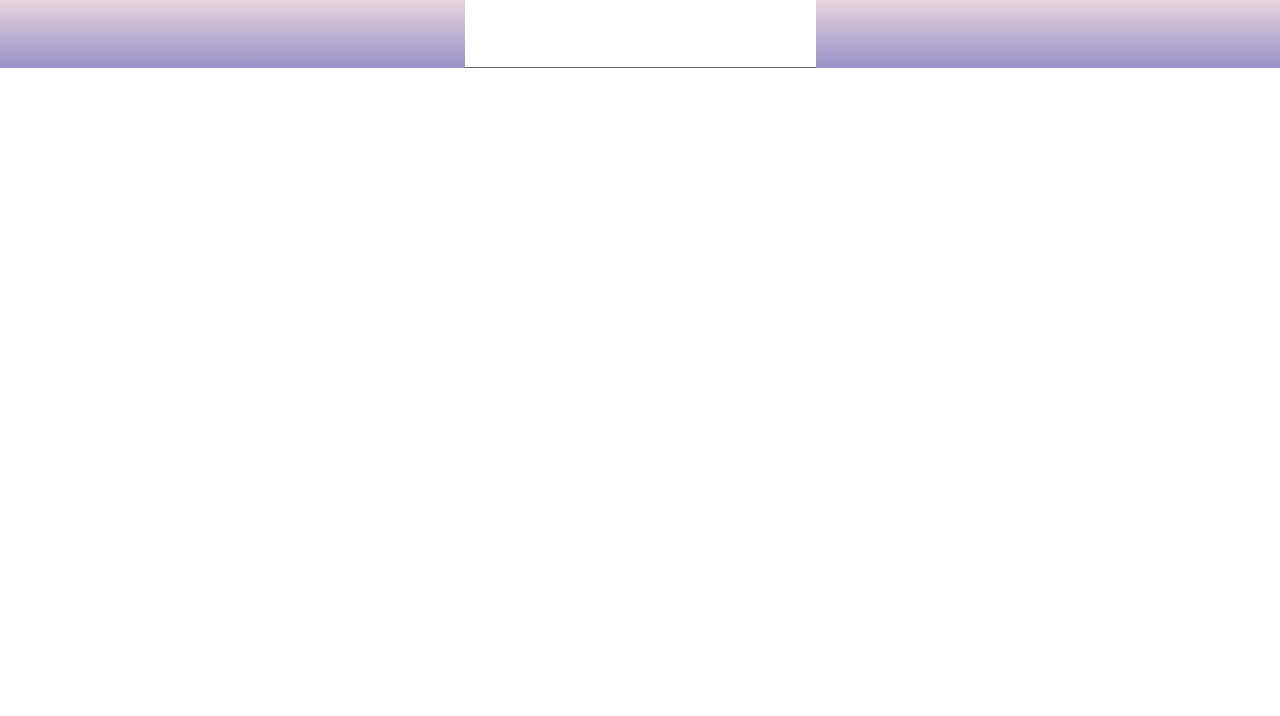
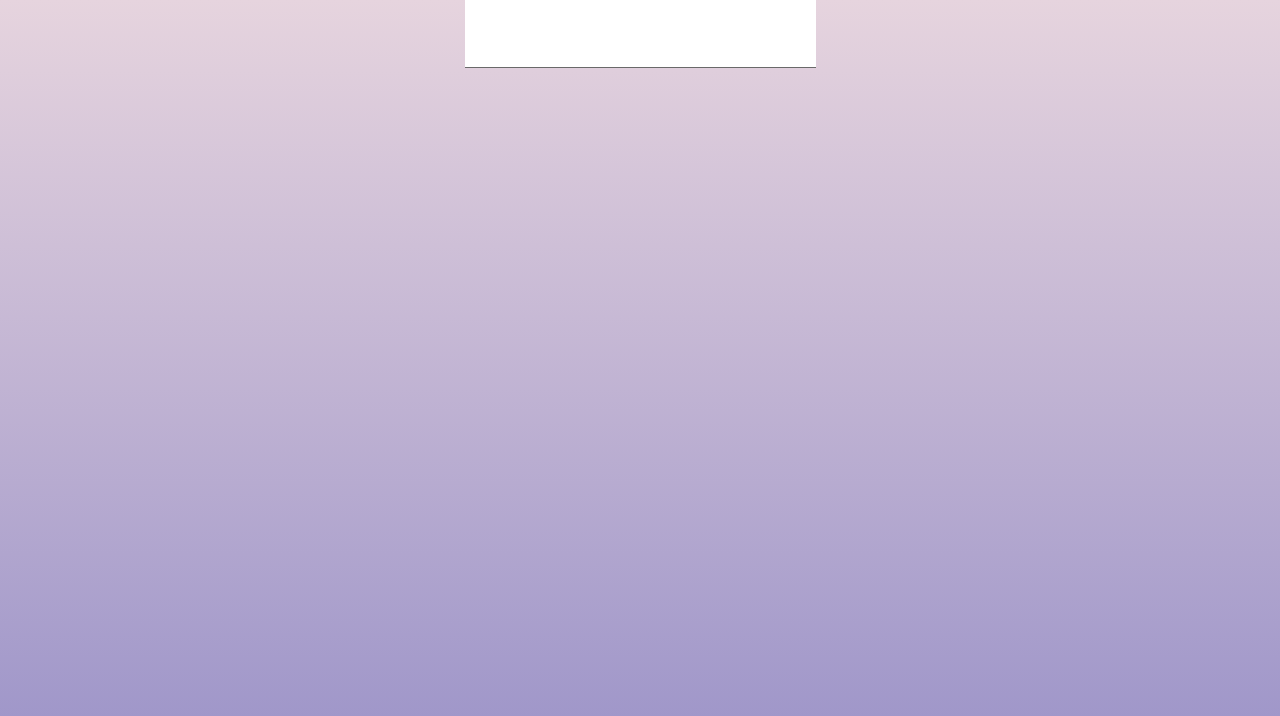
Before and after one commit to e1ing/learning-cards, a React (Create React App) app: page / in a window 1280 px wide. Shown: the top 716 px of the page. Built offline with nearby package versions, Linux system fonts and the light colour scheme.

Commit message:
scss in App fixed

```diff
--- a/src/ui/App/App.module.scss
+++ b/src/ui/App/App.module.scss
@@ -1,6 +1,7 @@
-@import '/src/ui/common/styles/variables';
+@import '../common/styles/variables';
 
 .commonStyles {
+  min-height: 100vh;
   text-align: center;
   background: linear-gradient(180deg, $firstBgColor 0%, $secondBgColor 100%);
 }
--- a/src/ui/App/App.tsx
+++ b/src/ui/App/App.tsx
@@ -1,6 +1,6 @@
 import React from 'react';
 import {CustomInput} from "../common/CustomInput/CustomInput";
-import styles from "App.module.scss"
+import styles from "./App.module.scss"
 
 function App() {
 return (
```
